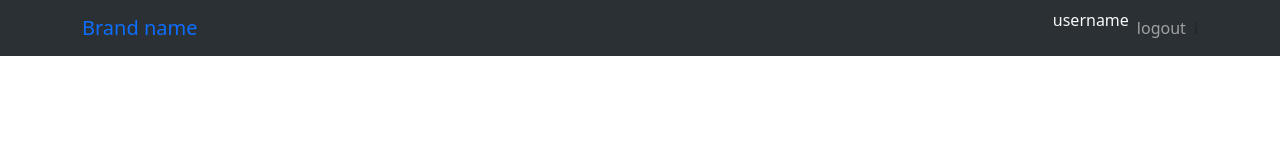
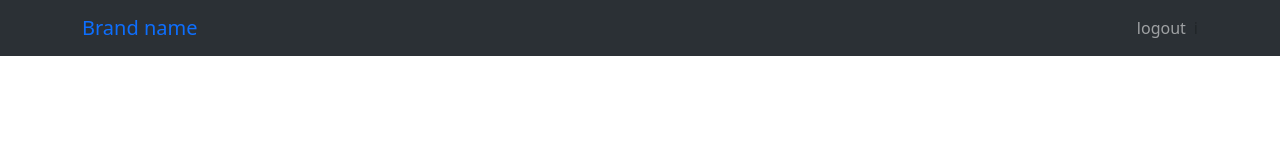
Before and after one commit to yuriy-kormin/graphene_react, a React (Create React App) app in the folder app/frontend/: page / in a window 1280 px wide. Shown: the top 160 px of the page. Built offline with nearby package versions, Linux system fonts and the light colour scheme.

Commit message:
add user useState()

```diff
--- a/app/frontend/public/index.html
+++ b/app/frontend/public/index.html
@@ -2,7 +2,7 @@
 <html lang="en">
   <head>
     <meta charset="utf-8" />
-    <title>Territory sectors</title>
+    <title>Front</title>
   </head>
   <body>
     <noscript>You need to enable JavaScript to run this app.</noscript>
--- a/app/frontend/src/App.js
+++ b/app/frontend/src/App.js
@@ -1,8 +1,10 @@
-import React from 'react';
+import React, {useState} from 'react';
 import Container from 'react-bootstrap/Container';
 import Nav from 'react-bootstrap/Nav';
 import Navbar from 'react-bootstrap/Navbar';
 function App() {
+  const [user, setUser] = useState({is_login:false})
+
   return (
     <div className="App">
       <Navbar collapseOnSelect expand="md" bg="dark" data-bs-theme="dark" className="bg-body-tertiary">
@@ -15,7 +17,7 @@ function App() {
                 <Nav className="me-auto">
                 </Nav>
                 <Nav>
-                    <Nav.Item className={"text-light"}>username</Nav.Item>
+                    <Nav.Item className={"text-light"}>{user.is_login?user.username:""}</Nav.Item>
                     <Nav.Link href={"logout/"}>logout</Nav.Link>
                 </Nav>
             </Navbar.Collapse>i
```
